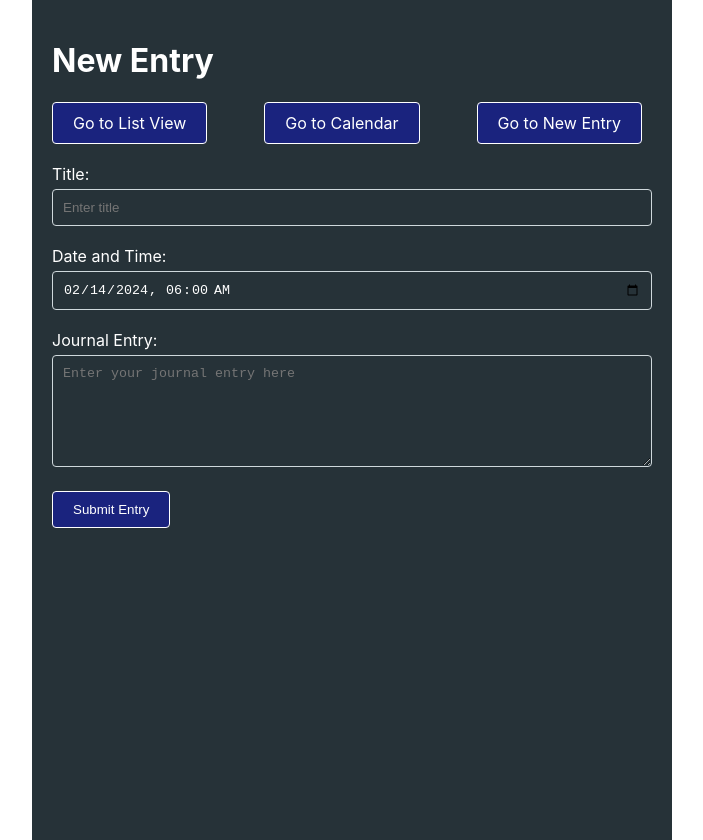
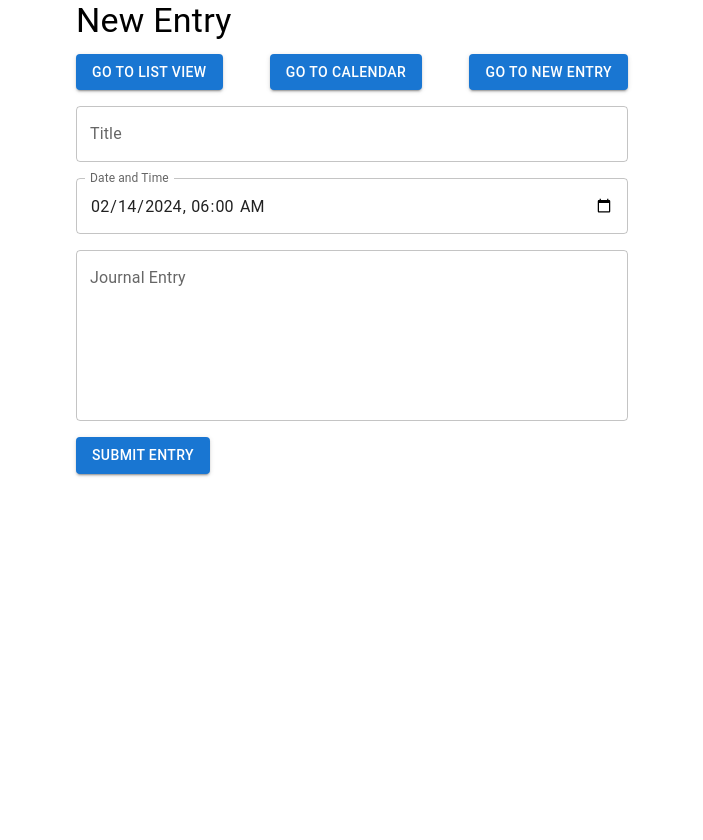
Before and after one commit to Manodiestra/digital-journal-react-redux-example, a React (Create React App) app: page /new-entry in a window 1280 px wide. Shown: the whole page, without its empty margins (288-991 px from the left). After the commit the page ends 800 px from the top, so only its background shows below. Built offline with nearby package versions, Linux system fonts and the light colour scheme; what amazon-cognito-identity-js would draw is missing.

Commit message:
New entry page converted to MUI

```diff
--- a/package.json
+++ b/package.json
@@ -3,7 +3,10 @@
   "version": "0.1.0",
   "private": true,
   "dependencies": {
-    "@mui/material": "^5.15.10",
+    "@emotion/react": "^11.11.4",
+    "@emotion/styled": "^11.11.5",
+    "@mui/icons-material": "^5.15.14",
+    "@mui/material": "^5.15.14",
     "@reduxjs/toolkit": "^2.1.0",
     "@testing-library/jest-dom": "^5.17.0",
     "@testing-library/react": "^13.4.0",
--- a/src/screens/NewEntryPage.js
+++ b/src/screens/NewEntryPage.js
@@ -1,8 +1,9 @@
 import React, { useState } from 'react';
 import { connect } from 'react-redux';
 import { addJournalEntry } from '../reducers/journalSlice';
-import { Link, useLocation } from 'react-router-dom'; // Import useLocation
-import './NewEntryPage.styles.css'; // Import external stylesheet
+import { Link, useLocation } from 'react-router-dom';
+import { Container, TextField, Button, Box, Typography } from '@mui/material';
+import { Link as MuiLink } from '@mui/material';
 
 const NewEntryPage = ({ addJournalEntry }) => {
   const location = useLocation(); // Initialize useLocation hook to access location object
@@ -56,44 +57,54 @@ const NewEntryPage = ({ addJournalEntry }) => {
   };
 
   return (
-    <div className="container">
-      <h1>New Entry</h1>
-      <div className="navigation">
-        <Link to="/" className="button">Go to List View</Link>
-        <Link to="/calendar" className="button">Go to Calendar</Link>
-        <Link to="/new-entry" className="button">Go to New Entry</Link>
-      </div>
-      <div className="form-group">
-        <label className="label">Title:</label>
-        <input
-          type="text"
-          placeholder="Enter title"
+    <Container maxWidth="sm">
+      <Typography variant="h4" gutterBottom>New Entry</Typography>
+      <Box display="flex" justifyContent="space-between" mb={2}>
+        <MuiLink component={Link} to="/" underline="none">
+          <Button variant="contained">Go to List View</Button>
+        </MuiLink>
+        <MuiLink component={Link} to="/calendar" underline="none">
+          <Button variant="contained">Go to Calendar</Button>
+        </MuiLink>
+        <MuiLink component={Link} to="/new-entry" underline="none">
+          <Button variant="contained">Go to New Entry</Button>
+        </MuiLink>
+      </Box>
+      <Box mb={2}>
+        <TextField
+          fullWidth
+          label="Title"
+          variant="outlined"
           value={title}
-          onChange={handleTitleChange}
-          className="input"
+          onChange={e => setTitle(e.target.value)}
         />
-      </div>
-      <div className="form-group">
-        <label className="label">Date and Time:</label>
-        <input
+      </Box>
+      <Box mb={2}>
+        <TextField
+          fullWidth
           type="datetime-local"
+          label="Date and Time"
+          InputLabelProps={{ shrink: true }}
+          variant="outlined"
           value={dateTime}
-          onChange={handleDateTimeChange}
-          className="input"
+          onChange={e => setDateTime(e.target.value)}
         />
-      </div>
-      <div className="form-group">
-        <label className="label">Journal Entry:</label>
-        <textarea
-          placeholder="Enter your journal entry here"
+      </Box>
+      <Box mb={2}>
+        <TextField
+          fullWidth
+          label="Journal Entry"
+          multiline
+          rows={6}
+          variant="outlined"
           value={content}
-          onChange={handleContentChange}
-          rows={6}
-          className="textarea"
+          onChange={e => setContent(e.target.value)}
         />
-      </div>
-      <button onClick={handleSubmit} className="button">Submit Entry</button>
-    </div>
+      </Box>
+      <Button variant="contained" color="primary" onClick={handleSubmit}>
+        Submit Entry
+      </Button>
+    </Container>
   );
 };
 
```
Also changed, not shown: 1 other file (tests, documents, lock files or other folders).
